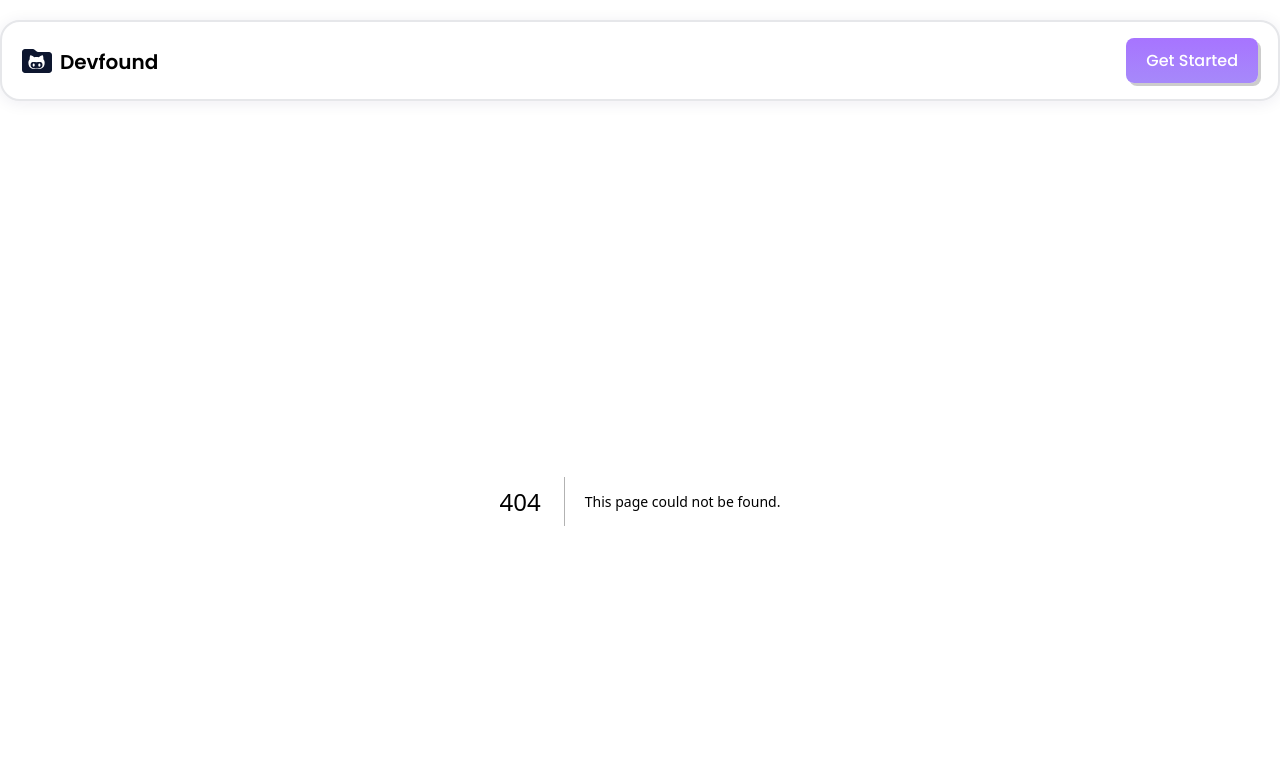
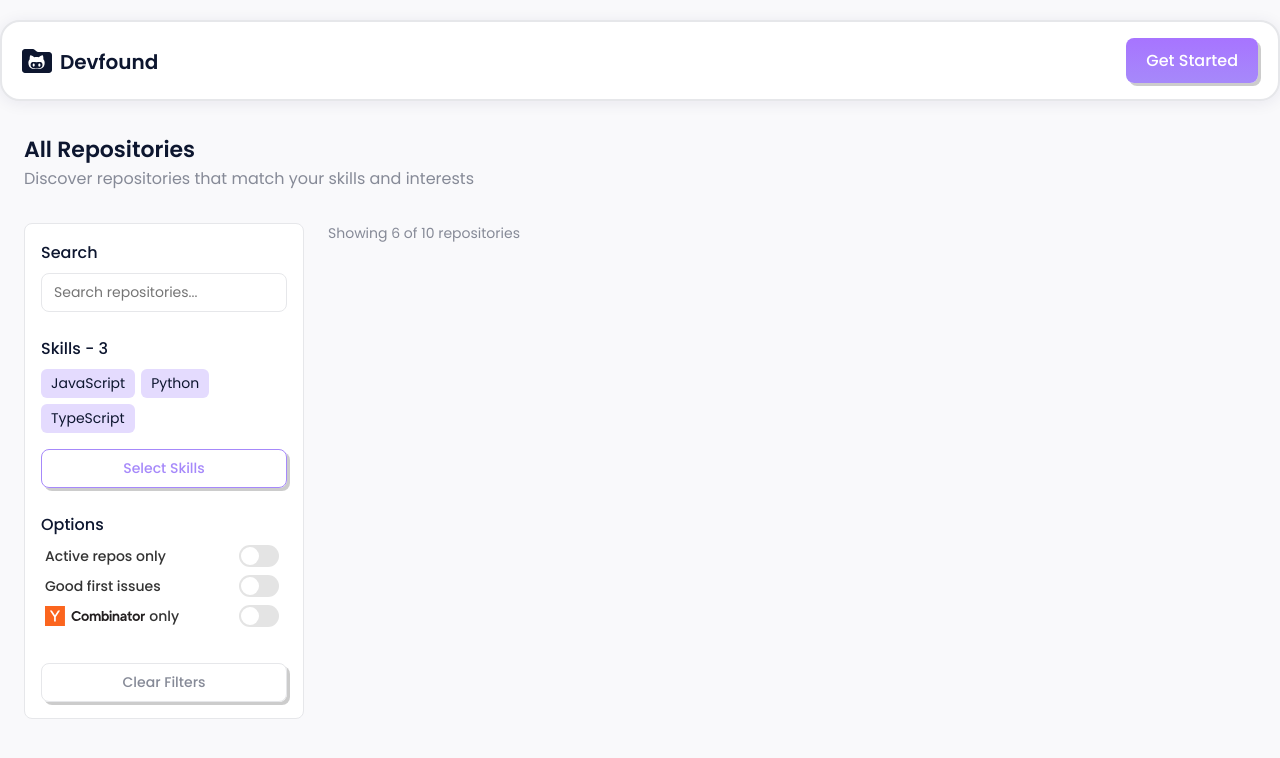
Before and after one commit to skygig/devfound, a Next.js app: page /repos in a window 1280 px wide. Before the commit this address had no page. Shown: the top 758 px of the page. Built offline with nearby package versions, Linux system fonts and the light colour scheme.

Commit message:
page: added repos w/ sidebar

```diff
--- /dev/null
+++ b/src/app/repos/page.tsx
@@ -0,0 +1,105 @@
+"use client";
+import { useState } from "react";
+import Image from "next/image";
+
+import SkillsModal from "@/components/SkillsModal";
+
+import styles from "./repos.module.scss"
+import ycLogo from "@/assets/svgs/yc_logo.svg"
+
+const Repos = () => {
+    const [isModalOpen, setIsModalOpen] = useState(false);
+    const [userSkills, setUserSkills] = useState(['JavaScript', 'Python', 'TypeScript']);
+    const [optionEnabled, setOptionEnabled] = useState([false, false, false]);
+
+    const handleSaveSkills = (skills: string[]) => {
+        setUserSkills(skills);
+        console.log('Saved skills:', skills);
+    };
+
+    const enableOption = (index: number) => {
+        const newOptions = [...optionEnabled];
+        newOptions[index] = !newOptions[index];
+        setOptionEnabled(newOptions);
+    }
+
+    return <div className={styles.main}>
+        {
+            isModalOpen && <SkillsModal onClose={() => setIsModalOpen(false)} onSave={handleSaveSkills} />
+        }
+        <div className={styles.header}>
+            <h2>All Repositories</h2>
+            <p>Discover repositories that match your skills and interests</p>
+        </div>
+
+        <div className={styles.container}>
+            <div className={styles.sidebar}>
+                <div className={styles.search}>
+                    <h3>Search</h3>
+                    <input type="text" placeholder="Search repositories..." />
+                </div>
+
+                <div>
+                    <h3>Skills - {userSkills.length}</h3>
+                    <div className={styles.skills}>
+                        {
+                            userSkills.map(skill => <p key={skill}>{skill}</p>)
+                        }
+                    </div>
+                    <button className={styles.selectSkills} onClick={() => setIsModalOpen(true)}>Select Skills</button>
+                </div>
+
+                <div className={styles.options}>
+                    <h3>Options</h3>
+
+                    <div className={styles.toggleOption}>
+                        <span className={styles.label}>Active repos only</span>
+                        <label className={styles.toggleSwitch}>
+                            <input
+                                type="checkbox"
+                                checked={optionEnabled[0]}
+                                onChange={() => enableOption(0)}
+                            />
+                            <span className={styles.slider}></span>
+                        </label>
+                    </div>
+
+                    <div className={styles.toggleOption}>
+                        <span className={styles.label}>Good first issues</span>
+                        <label className={styles.toggleSwitch}>
+                            <input
+                                type="checkbox"
+                                checked={optionEnabled[1]}
+                                onChange={() => enableOption(1)}
+                            />
+                            <span className={styles.slider}></span>
+                        </label>
+                    </div>
+
+                    <div className={styles.toggleOption}>
+                        <span className={`${styles.label} ${styles.ycLabel}`}>
+                            <Image src={ycLogo} alt="Y Combinator" />
+                            <p>only</p>
+                        </span>
+                        <label className={styles.toggleSwitch}>
+                            <input
+                                type="checkbox"
+                                checked={optionEnabled[2]}
+                                onChange={() => enableOption(2)}
+                            />
+                            <span className={styles.slider}></span>
+                        </label>
+                    </div>
+                </div>
+
+                <button className={styles.clear}>Clear Filters</button>
+            </div>
+
+            <div className={styles.repos}>
+                <p>Showing 6 of 10 repositories</p>
+            </div>
+        </div>
+    </div>
+}
+
+export default Repos;
--- /dev/null
+++ b/src/app/repos/repos.module.scss
@@ -0,0 +1,183 @@
+.main {
+    height: calc(100vh - 110px);
+
+    padding: 1.5rem;
+    margin-top: 0.5rem;
+}
+
+.header {
+
+
+    h2 {
+        font-weight: 600;
+        font-size: 22px;
+    }
+
+    p {
+        color: var(--gray);
+    }
+}
+
+.container {
+    margin-top: 2rem;
+    display: flex;
+    gap: 1.5rem;
+}
+
+.sidebar {
+    background-color: white;
+    border: 1px solid var(--border);
+    border-radius: 8px;
+    display: flex;
+    flex-direction: column;
+    gap: 1.5rem;
+    padding: 1rem;
+    width: 280px;
+
+
+    h3 {
+        font-weight: 500;
+        font-size: 16px;
+    }
+}
+
+.search {
+    input {
+        border: 1px solid var(--border);
+        border-radius: 0.5rem;
+        width: 100%;
+        padding: 0.5rem 0.75rem;
+        outline: none;
+        margin-top: 0.5rem;
+    }
+}
+
+.skills {
+    display: flex;
+    gap: 6px;
+    flex-wrap: wrap;
+    margin: 8px 0;
+
+    p {
+        background-color: rgba(165, 137, 250, 0.3);
+        font-size: 14px;
+        padding: 4px 10px;
+        border-radius: 6px;
+        cursor: default;
+    }
+}
+
+
+.options {
+    font-size: 14px;
+    margin-bottom: 0.75rem;
+
+
+    .toggleOption {
+        display: flex;
+        align-items: center;
+        margin-top: 0.5rem;
+        padding-left: 4px;
+        justify-content: space-between;
+    }
+
+    .toggleSwitch {
+        position: relative;
+        display: inline-block;
+        width: 40px;
+        height: 22px;
+        margin-right: 8px;
+
+        input {
+            opacity: 0;
+            width: 0;
+            height: 0;
+
+            &:checked+.slider {
+                background-color: #9b84fa;
+
+                &:before {
+                    transform: translateX(18px);
+                    background-color: white;
+                }
+            }
+
+            &:focus+.slider {
+                box-shadow: 0 0 1px #9b84fa;
+            }
+        }
+    }
+
+    .slider {
+        position: absolute;
+        cursor: pointer;
+        top: 0;
+        left: 0;
+        right: 0;
+        bottom: 0;
+        background-color: #e4e4e4;
+        transition: 0.3s;
+        border-radius: 34px;
+
+        &:before {
+            position: absolute;
+            content: "";
+            height: 18px;
+            width: 18px;
+            left: 2px;
+            bottom: 2px;
+            background-color: white;
+            transition: 0.3s;
+            border-radius: 50%;
+        }
+    }
+
+    .label {
+        font-size: 14px;
+        color: #333;
+        font-weight: 500;
+    }
+
+    .ycLabel {
+        display: flex;
+        gap: 4px;
+
+        img {
+            height: 20px;
+            width: auto;
+        }
+    }
+}
+
+.clear,
+.selectSkills {
+    background: none;
+    color: var(--gray);
+    border: 1px solid var(--border);
+    font-size: 14px;
+    padding: 8px 16px;
+    width: 100%;
+
+    &:hover {
+        background: none;
+        color: var(--foreground);
+    }
+}
+
+.selectSkills {
+    border-color: var(--primary);
+    color: var(--primary);
+    margin-top: 0.5rem;
+
+    &:hover {
+        background-color: var(--primary);
+        color: #fff;
+    }
+}
+
+.repos {
+    >p {
+        color: var(--gray);
+        font-size: 14px;
+    }
+}
```
